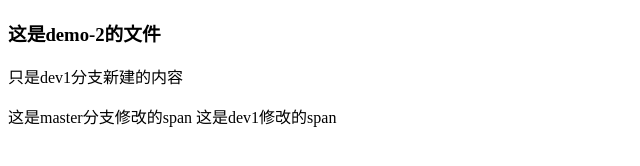
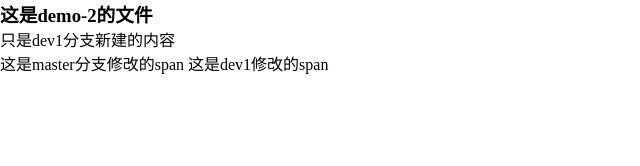
Before and after one commit to xukegg/demo-2, a plain HTML site: page index.html in a window 1280 px wide. Shown: the whole page, without its empty margins (0-640 px from the left). Drawn offline with Linux system fonts and the light colour scheme.

Commit message:
index.html新增样式

```diff
--- a/index.html
+++ b/index.html
@@ -5,6 +5,12 @@
     <meta http-equiv="X-UA-Compatible" content="IE=edge">
     <meta name="viewport" content="width=device-width, initial-scale=1.0">
     <title>Document</title>
+    <style>
+        *{
+            margin: 0;
+            padding: 0;
+        }
+    </style>
 </head>
 <body>
     <h3>这是demo-2的文件</h3>
```
